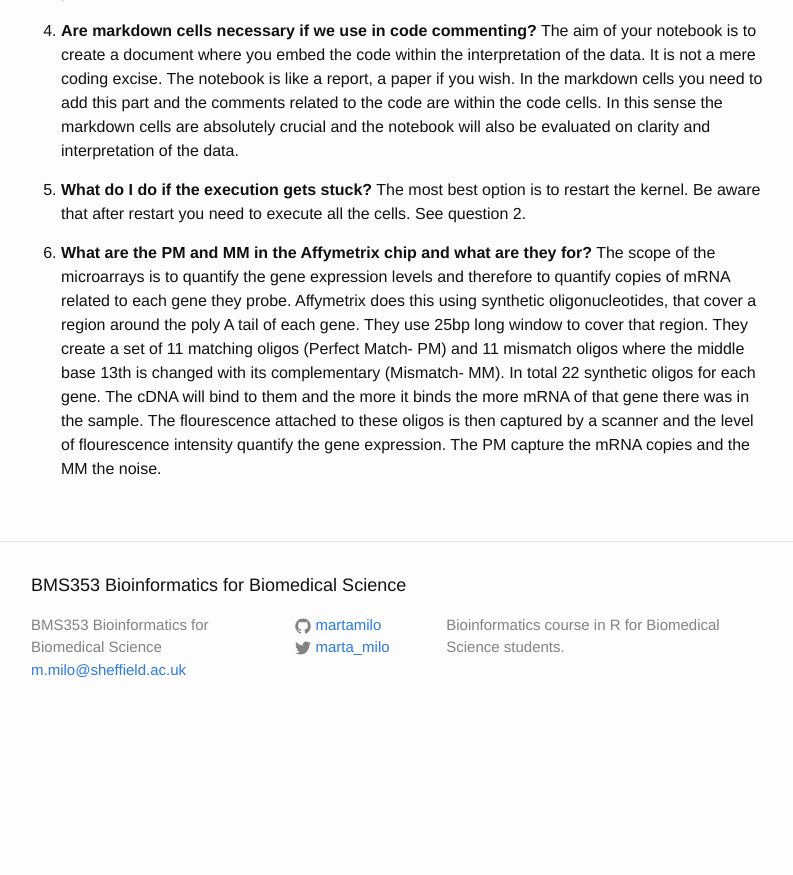
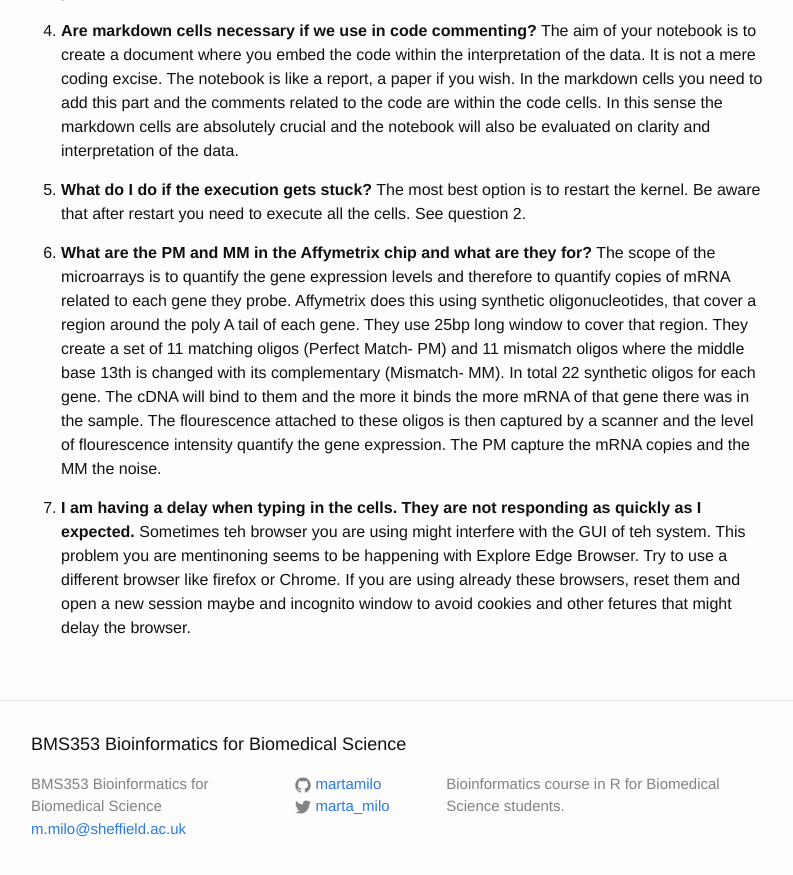
Before and after one commit to sods/bioinformatics, a Jekyll site: the page built from faq.md, in a window 1280 px wide and 900 px high, scrolled down 1092 px. Shown: the top 875 px of the window, without its empty margins (239-1032 px from the left). Built offline with Jekyll 4.4.1, drawn with Linux system fonts in a browser that asks for light colours; before the commit the page ends 1833 px from its top, so only the background shows below that.

Commit message:
adding an entry

```diff
--- a/faq.md
+++ b/faq.md
@@ -25,3 +25,5 @@ In this sense the markdown cells are absolutely crucial and the notebook will al
 5. **What do I do if the execution gets stuck?** The most best option is to restart the kernel. Be aware that after restart you need to execute all the cells. See question 2.
 
 6. **What are the PM and MM in the Affymetrix chip and what are they for?** The scope of the microarrays is to quantify the gene expression levels and therefore to quantify copies of mRNA related to each gene they probe. Affymetrix does this using synthetic oligonucleotides, that cover a region around the poly A tail of each gene. They use 25bp long window to cover that region. They create a set of 11 matching oligos (Perfect Match- PM) and 11 mismatch oligos where the middle base 13th is changed with its complementary (Mismatch- MM). In total 22 synthetic oligos for each gene. The cDNA will bind to them and the more it binds the more mRNA of that gene there was in the sample. The flourescence attached to these oligos is then captured by a scanner and the level of flourescence intensity quantify the gene expression. The PM capture the mRNA copies and the MM the noise.
+
+6. **I am having a delay when typing in the cells. They are not responding as quickly as I expected.** Sometimes teh browser you are using might interfere with the GUI of teh system. This problem you are mentinoning seems to be happening with Explore Edge Browser. Try to use a different browser like firefox or Chrome. If you are using already these browsers, reset them and open a new session maybe and incognito window to avoid cookies and other fetures that might delay the browser.
```
